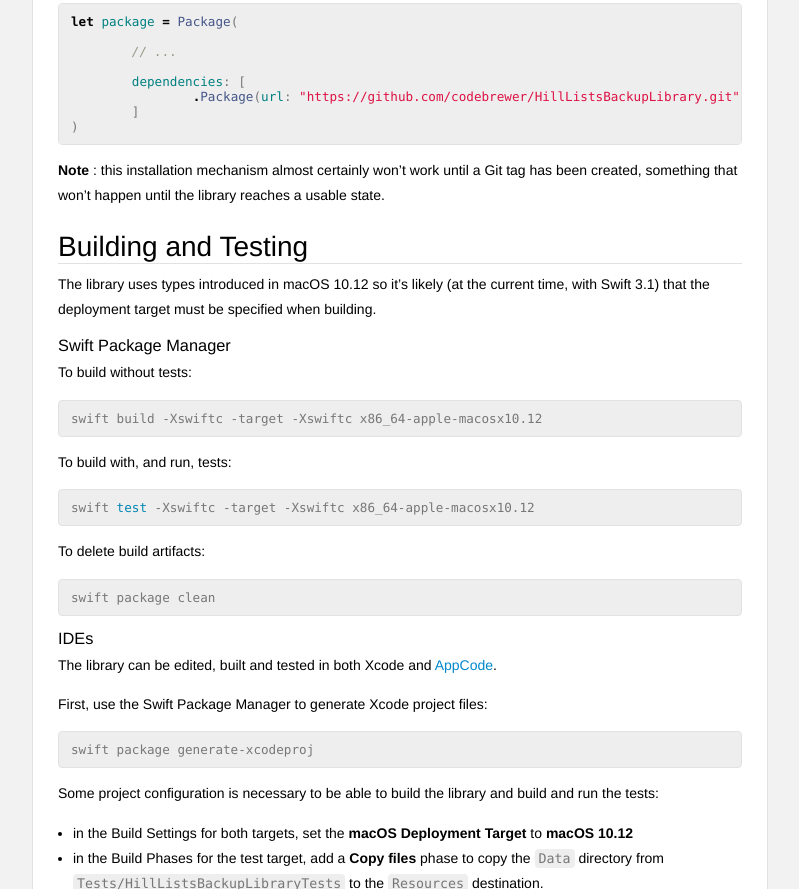
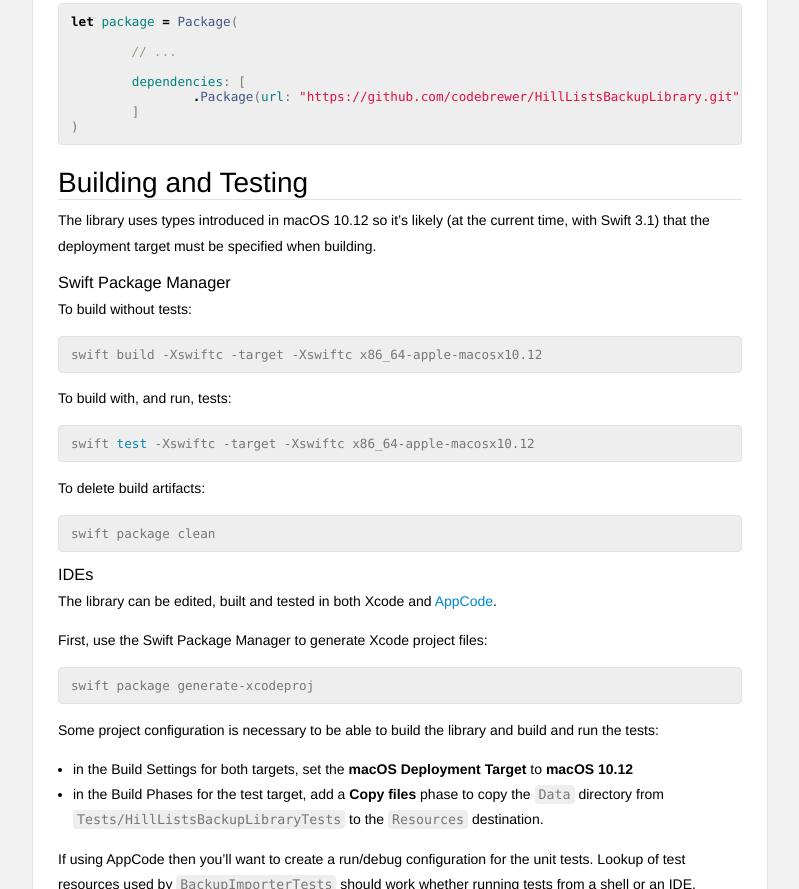
Before and after one commit to codebrewer/HillListsBackupLibrary, a plain HTML site: page docs/index.html in a window 1280 px wide. Shown: the part 1072-1961 px from the top of the page, without its empty margins (364-1163 px from the left). Drawn offline with Linux system fonts and the light colour scheme.

Commit message:
Prepare release 1.0.0

```diff
--- a/docs/index.html
+++ b/docs/index.html
@@ -186,14 +186,10 @@ add a dependency to your <code>Package.swift</code> file:</p>
         <span class="c1">// ...</span>
 
         <span class="nv">dependencies</span><span class="p">:</span> <span class="p">[</span>
-                <span class="o">.</span><span class="kt">Package</span><span class="p">(</span><span class="nv">url</span><span class="p">:</span> <span class="s">"https://github.com/codebrewer/HillListsBackupLibrary.git"</span><span class="p">,</span> <span class="nv">majorVersion</span><span class="p">:</span> <span class="mi">0</span><span class="p">)</span>
+                <span class="o">.</span><span class="kt">Package</span><span class="p">(</span><span class="nv">url</span><span class="p">:</span> <span class="s">"https://github.com/codebrewer/HillListsBackupLibrary.git"</span><span class="p">,</span> <span class="nv">majorVersion</span><span class="p">:</span> <span class="mi">1</span><span class="p">)</span>
         <span class="p">]</span>
 <span class="p">)</span>
 </code></pre>
-
-<p><strong>Note</strong> : this installation mechanism almost certainly won&rsquo;t work until a Git
-tag has been created, something that won&rsquo;t happen until the library reaches a
-usable state.</p>
 <h2 id='building-and-testing' class='heading'>Building and Testing</h2>
 
 <p>The library uses types introduced in macOS 10.12 so it&rsquo;s likely (at the current
```
Also changed, not shown: 2 other files.
